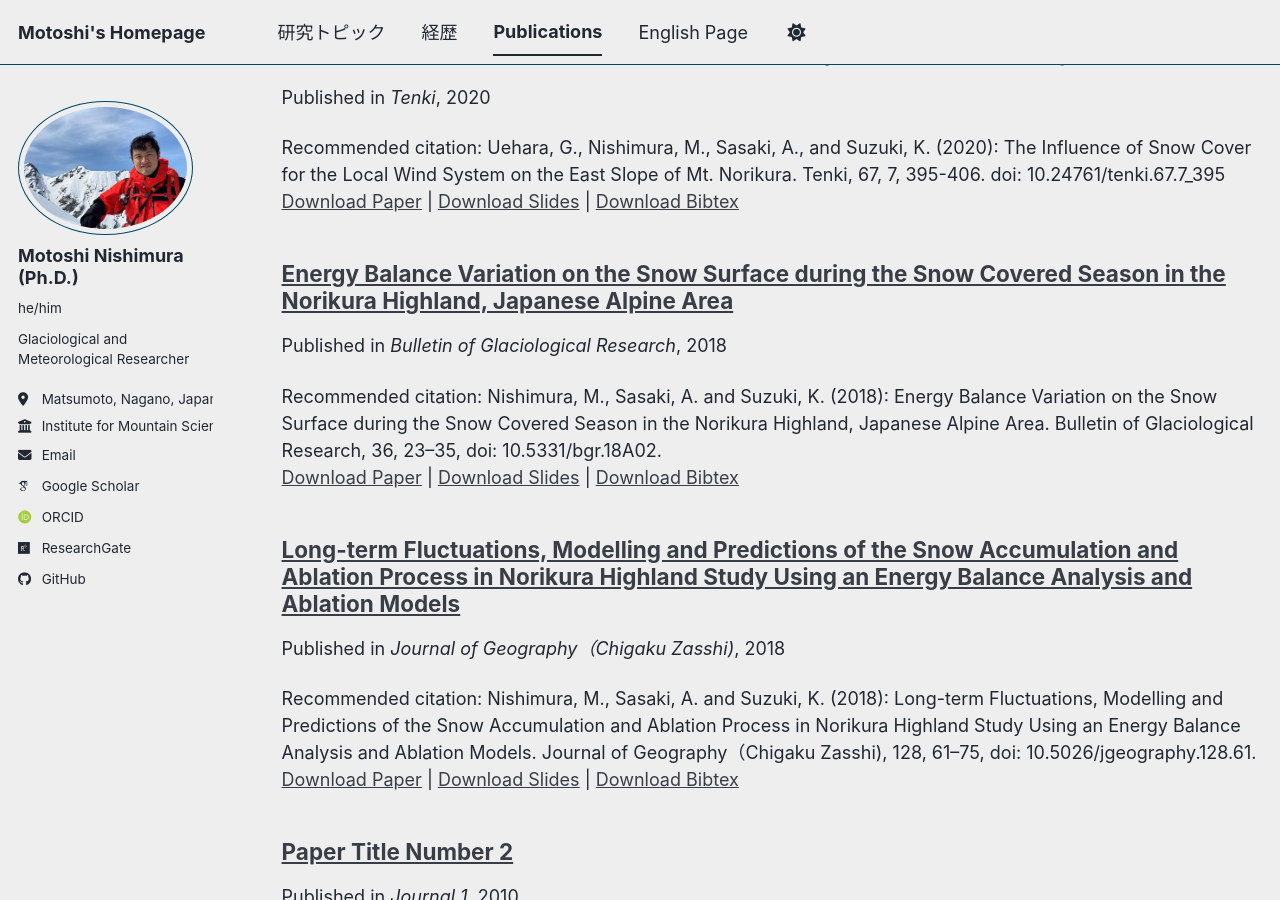
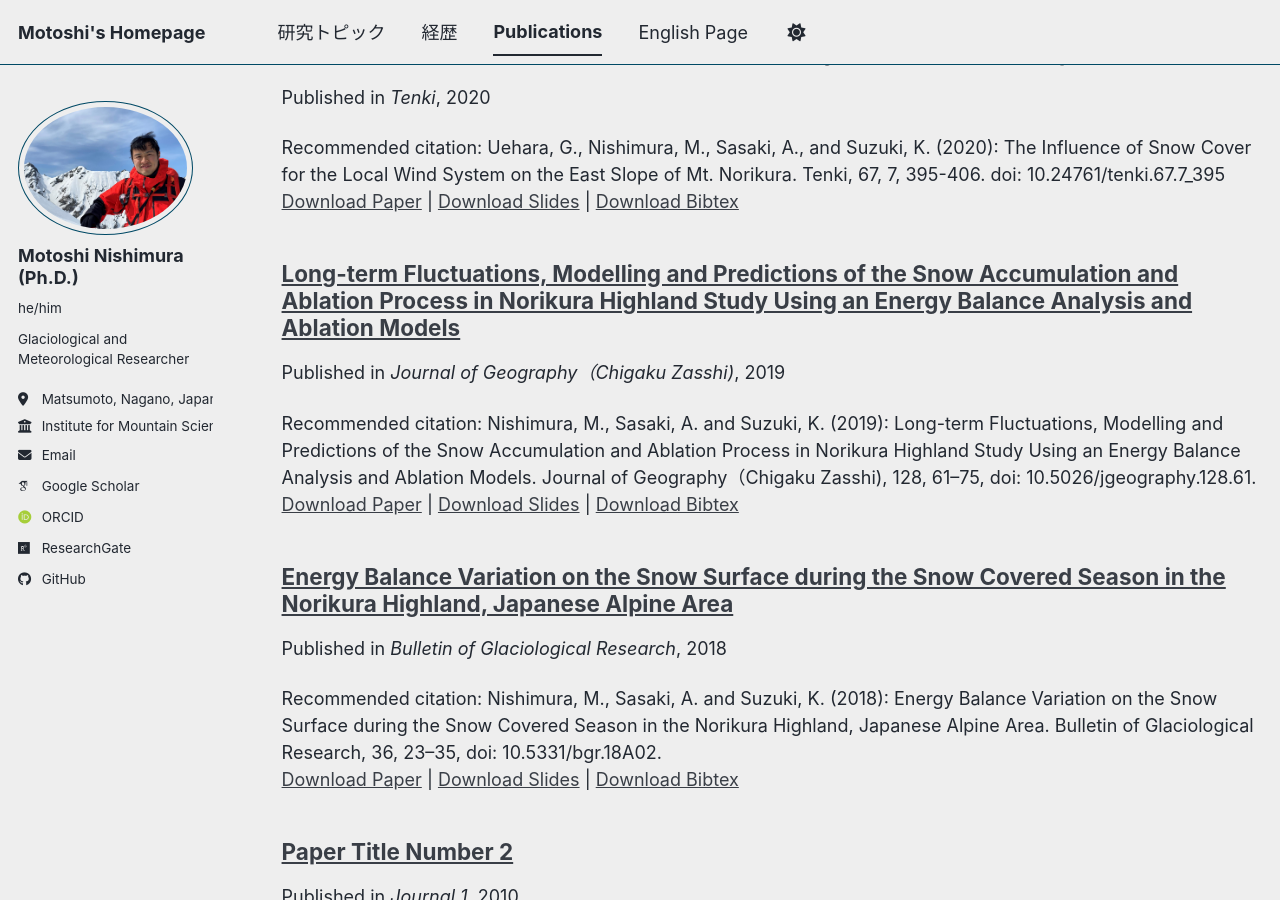
Before and after one commit to MotoshiNishimura/MotoshiNishimura.github.io, a Jekyll site: the page built from _pages/publications.html, in a window 1280 px wide and 900 px high, scrolled down 2467 px. Built offline with Jekyll 4.4.1, drawn with Linux system fonts in a browser that asks for light colours; some web fonts are replaced; a script bundle is joined from its source files by our own code; library files that are not in the unit come from our copies.

Commit message:
Update 20180427_Long-term Fluctuations, Modelling and Predictions of the Snow Accumulation and Ablation Process in Norikura Highland Study Using an Energy Balance Analysis and Ablation Models.md

```diff
--- a/_publications/20180427_Long-term Fluctuations, Modelling and Predictions of the Snow Accumulation and Ablation Process in Norikura Highland Study Using an Energy Balance Analysis and Ablation Models.md
+++ b/_publications/20180427_Long-term Fluctuations, Modelling and Predictions of the Snow Accumulation and Ablation Process in Norikura Highland Study Using an Energy Balance Analysis and Ablation Models.md
@@ -4,11 +4,11 @@ collection: publications
 category: manuscripts
 permalink: /publication/20180427
 excerpt: ''
-date: 2018-04-27
+date: 2019-02-25
 venue: 'Journal of Geography（Chigaku Zasshi)'
 slidesurl: ''
 paperurl: 'https://doi.org/10.5026/jgeography.128.61'
 bibtexurl: ''
-citation: 'Nishimura, M., Sasaki, A. and Suzuki, K. (2018): Long-term Fluctuations, Modelling and Predictions of the Snow Accumulation and Ablation Process in Norikura Highland Study Using an Energy Balance Analysis and Ablation Models. Journal of Geography（Chigaku Zasshi), 128, 61–75, doi: 10.5026/jgeography.128.61.'
+citation: 'Nishimura, M., Sasaki, A. and Suzuki, K. (2019): Long-term Fluctuations, Modelling and Predictions of the Snow Accumulation and Ablation Process in Norikura Highland Study Using an Energy Balance Analysis and Ablation Models. Journal of Geography（Chigaku Zasshi), 128, 61–75, doi: 10.5026/jgeography.128.61.'
 ---
 The contents above will be part of a list of publications, if the user clicks the link for the publication than the contents of section will be rendered as a full page, allowing you to provide more information about the paper for the reader. When publications are displayed as a single page, the contents of the above "citation" field will automatically be included below this section in a smaller font.
```
